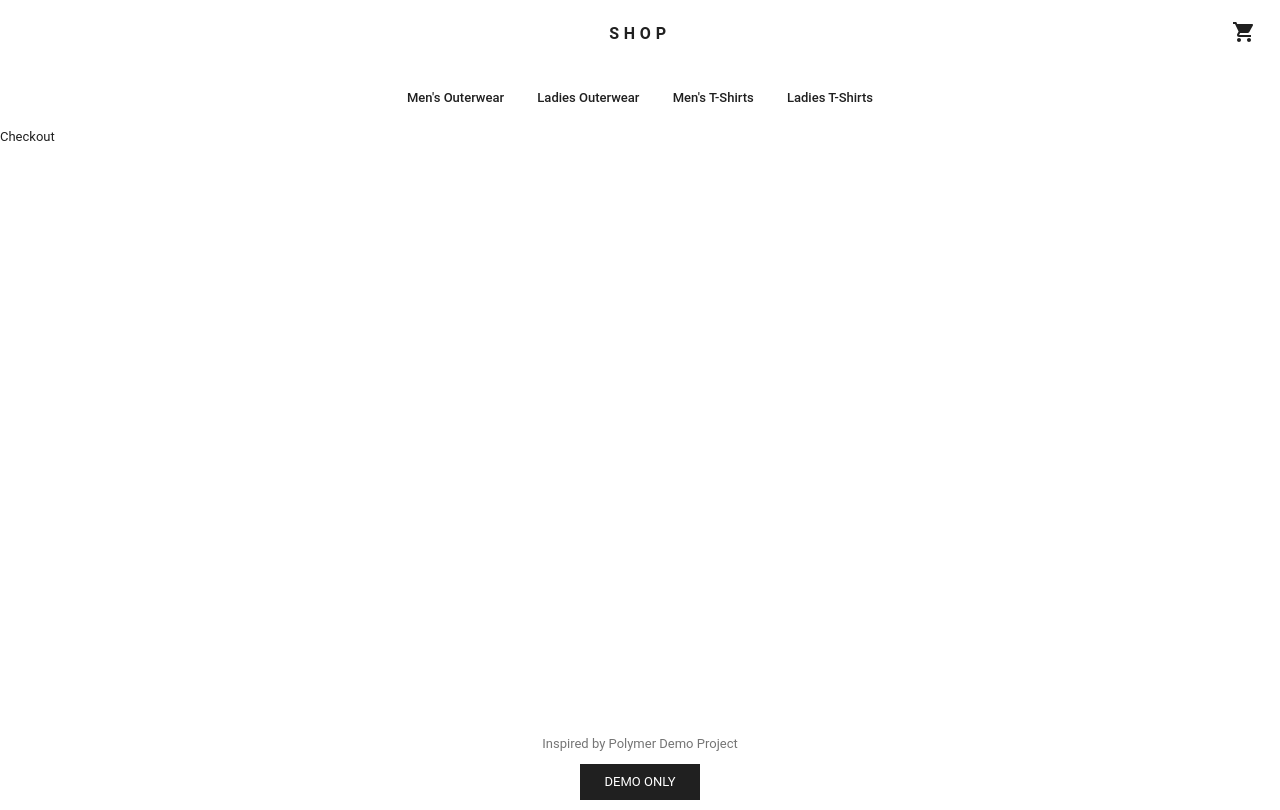
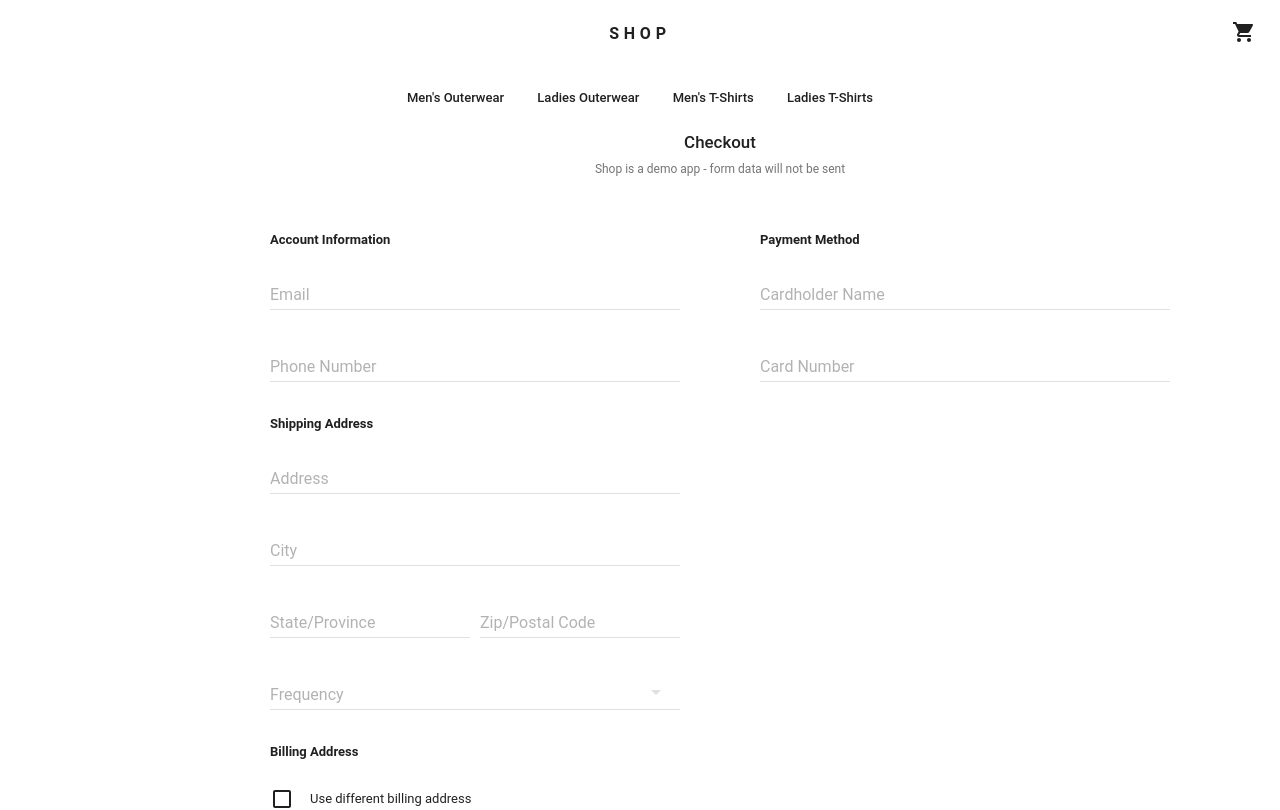
Before and after one commit to Gizzz/wear-shop-app, a React app: page /checkout in a window 1280 px wide. Shown: the top 810 px of the page. Built offline with nearby package versions, Linux system fonts and the light colour scheme; a web font is replaced by a local one; what react-tap-event-plugin would draw is missing.

Commit message:
(in progress) add material components to checkout page

```diff
--- a/frontend/pages/Checkout.js
+++ b/frontend/pages/Checkout.js
@@ -1,10 +1,107 @@
 import React from "react";
+import TextField from "material-ui/TextField";
+import SelectField from "material-ui/SelectField";
+import MenuItem from "material-ui/MenuItem";
+import Checkbox from "material-ui/Checkbox";
+
+const styles = {
+	floatingLabelFocusStyle: {
+		color: "#202020",
+		opacity: ".7",
+	},
+	underlineFocusStyle: {
+		borderColor: "#202020",
+	},
+};
 
 class Checkout extends React.Component {
 	render() {
 		return (
 			<div className="content checkout">
-				Checkout
+				<div className="heading">
+					<h1>Checkout</h1>
+					<span>Shop is a demo app - form data will not be sent</span>
+				</div>
+				<div className="checkout-form row">
+					<section className="left">
+						<h2>Account Information</h2>
+						<TextField
+							fullWidth
+							floatingLabelText="Email"
+							floatingLabelFocusStyle={ styles.floatingLabelFocusStyle }
+							underlineFocusStyle={ styles.underlineFocusStyle }
+						/>
+						<br />
+						<TextField
+							fullWidth
+							floatingLabelText="Phone Number"
+							floatingLabelFocusStyle={ styles.floatingLabelFocusStyle }
+							underlineFocusStyle={ styles.underlineFocusStyle }
+						/>
+
+						<h2>Shipping Address</h2>
+						<TextField
+							fullWidth
+							floatingLabelText="Address"
+							floatingLabelFocusStyle={ styles.floatingLabelFocusStyle }
+							underlineFocusStyle={ styles.underlineFocusStyle }
+						/>
+						<TextField
+							fullWidth
+							floatingLabelText="City"
+							floatingLabelFocusStyle={ styles.floatingLabelFocusStyle }
+							underlineFocusStyle={ styles.underlineFocusStyle }
+						/>
+						<div className="row">
+							<div className="col half-width">
+								<TextField
+									fullWidth
+									floatingLabelText="State/Province"
+									floatingLabelFocusStyle={ styles.floatingLabelFocusStyle }
+									underlineFocusStyle={ styles.underlineFocusStyle }
+								/>
+							</div>
+							<div className="col half-width">
+								<TextField
+									fullWidth
+									floatingLabelText="Zip/Postal Code"
+									floatingLabelFocusStyle={ styles.floatingLabelFocusStyle }
+									underlineFocusStyle={ styles.underlineFocusStyle }
+								/>
+							</div>
+						</div>
+						<SelectField
+							fullWidth
+							floatingLabelText="Frequency"
+						>
+							<MenuItem value={1} primaryText="Never" />
+							<MenuItem value={2} primaryText="Every Night" />
+						</SelectField>
+
+						<h2>Billing Address</h2>
+						<Checkbox
+							label="Use different billing address"
+							style={{ marginTop: "29px" }}
+							iconStyle={{ fill: "#202020" }}
+						/>
+					</section>
+					<section className="right">
+						<h2>Payment Method</h2>
+						<TextField
+							fullWidth
+							floatingLabelText="Cardholder Name"
+							floatingLabelFocusStyle={ styles.floatingLabelFocusStyle }
+							underlineFocusStyle={ styles.underlineFocusStyle }
+						/>
+						<br />
+						<TextField
+							fullWidth
+							floatingLabelText="Card Number"
+							floatingLabelFocusStyle={ styles.floatingLabelFocusStyle }
+							underlineFocusStyle={ styles.underlineFocusStyle }
+						/>
+					</section>
+				</div>
 			</div>
 		);
 	}
--- a/public/css/02-page_specific.less
+++ b/public/css/02-page_specific.less
@@ -348,4 +348,58 @@ section.main {
 			}
 		}
 	}
+
+	.content.checkout {
+		.heading {
+			text-align: center;
+			line-height: 1.5;
+
+			h1 {
+				margin: 0 0 4px 0;
+				font-size: 1.3em;
+				font-weight: 500;
+			}
+
+			span {
+				color: #757575;
+    		font-size: 12px;
+			}
+		}
+
+		.checkout-form {
+			margin: 0 auto;
+			padding-top: 40px;
+			padding-bottom: 700px;
+			width: 900px;
+
+			section {
+				float: left;
+				padding-top: 14px;
+				width: 410px;
+
+				&.left {
+					margin-right: 80px;
+				}
+
+				h2 {
+					font-size: 13px;
+
+					&:not(:first-child) {
+						margin-top: 27px;
+					}
+				}
+
+				.row {
+					.col.half-width {
+						float: left;
+						width: 200px;
+
+						&:first-child {
+							margin-right: 10px;
+						}
+					}
+				}
+			}
+		}
+	}
 }
```
